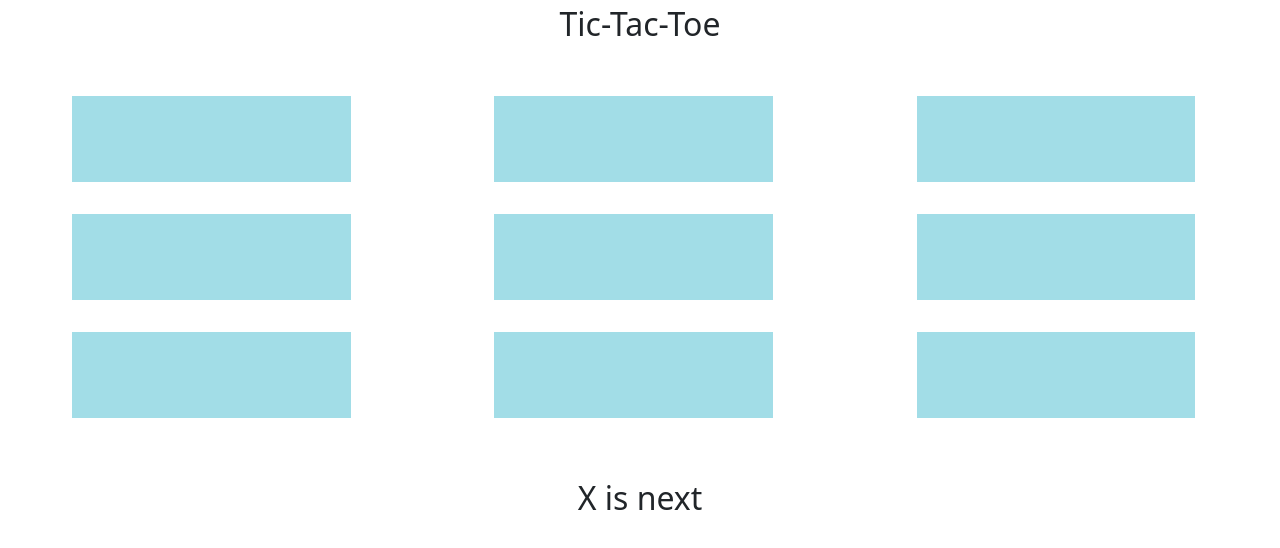
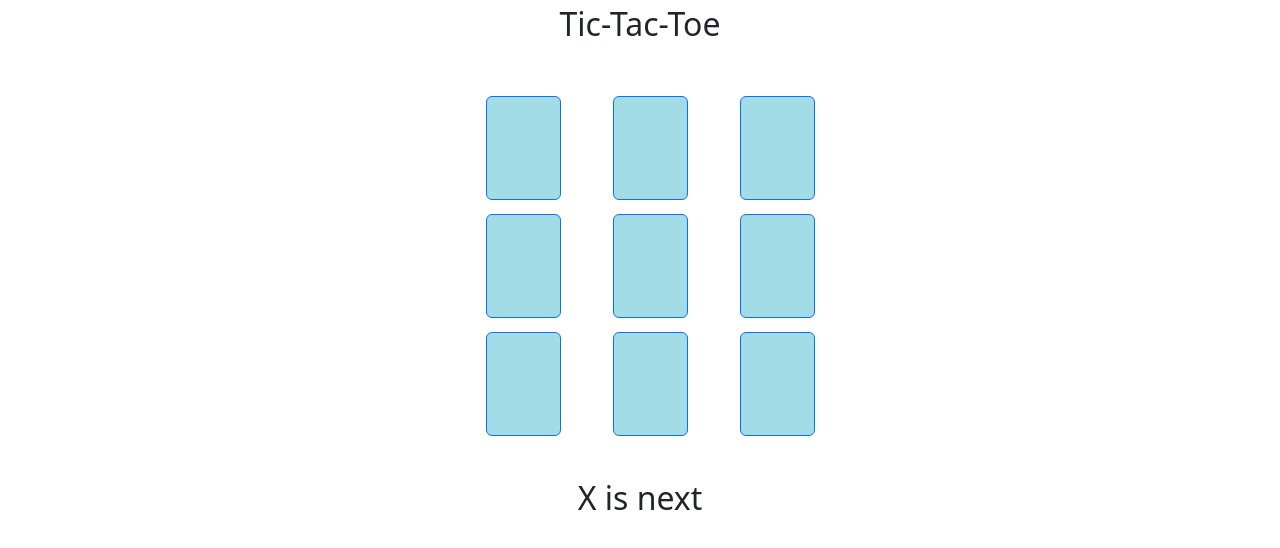
Before and after one commit to tocsesz01/tic_tac_angular, an Angular app in the folder tictactoe/: page / in a window 1280 px wide. Shown: the top 548 px of the page. Built offline with nearby package versions, Linux system fonts and the light colour scheme.

Commit message:
added styling

```diff
--- a/tictactoe/src/app/squares/square/square.component.css
+++ b/tictactoe/src/app/squares/square/square.component.css
@@ -1,18 +1,19 @@
 .square{
     background-color: rgb(162, 221, 231);
     height: 100%;
-    width: 70%;
+    width: 150%;
     float:left;
     text-align: center;
     cursor: pointer;
     text-align: center;
     vertical-align: middle;
-    margin-left: 15%;
+
 
 }
 p {
     display: inline;
     margin: 0px;
-    font-size: 5rem;
+    font-size: 4rem;
     overflow: hidden;
+    text-align: center;
   }
--- a/tictactoe/src/app/squares/square/square.component.html
+++ b/tictactoe/src/app/squares/square/square.component.html
@@ -1,3 +1,3 @@
- <div class="square" (click)="clickedSquare()">
+ <div class="square btn btn-primary" (click)="clickedSquare()">
     <p>{{ tick }}</p>
  </div>
--- a/tictactoe/src/app/squares/table/table.component.css
+++ b/tictactoe/src/app/squares/table/table.component.css
@@ -2,10 +2,11 @@
 display: inline-block;
     height:7rem;
     width:33%;
-    align-items: center;
-    text-align: center;
+
     text-align: center;
     padding-bottom: 2%;
+    padding-left:10%;
+    padding-right:10%;
 
 }
 .description{
@@ -15,3 +16,8 @@ display: inline-block;
 .newgame{
     text-align: center;
 }
+.wrapper{
+    width:30%;
+    margin-left:35%;
+    margin-right: 35%;
+}
--- a/tictactoe/src/app/squares/table/table.component.html
+++ b/tictactoe/src/app/squares/table/table.component.html
@@ -1,4 +1,4 @@
-
+<div class="wrapper">
 <div class="container" *ngFor="let square of boardService.board;">
 <app-square [id]="square.id" (click)="changeNext()"></app-square>
 </div>
@@ -6,5 +6,6 @@
 <div class="description" *ngIf="this.winner==''">{{ next }} is next</div>
 <div class="description" *ngIf="this.winner!==''">The winner is: {{ winner }}</div>
 <div class="newgame">
-    <button (click)="newGame()" *ngIf="this.winner!==''">New Game</button>
+    <button class="btn btn-secondary" (click)="newGame()" *ngIf="this.winner!==''">New Game</button>
 </div>
+</div>
```
Also changed, not shown: tictactoe/src/styles.css (line endings or trailing spaces).
